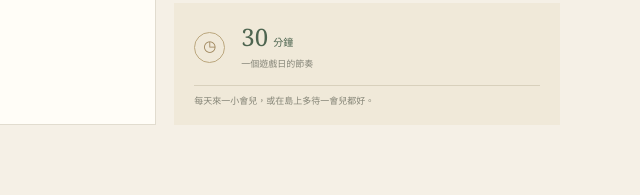
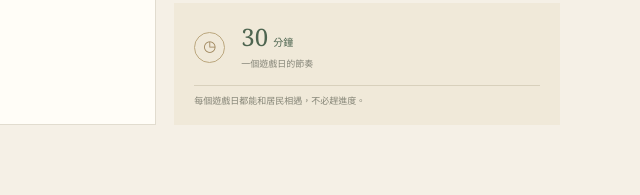
Before and after one commit to yiqing705/history-villagers, a plain HTML site: page index.html in a window 1280 px wide. Shown: the part 1365-1560 px from the top of the page, 640-1280 px from the left. Drawn offline with Linux system fonts and the light colour scheme.

Commit message:
Clarify half-hour game-day cadence

```diff
--- a/index.html
+++ b/index.html
@@ -65,7 +65,7 @@
         <div class="daily-grid">
           <article class="day-card card-large"><div class="card-topline"><span>島民來信</span><span class="card-date">星期三・午後</span></div><div class="letter-art"><div class="letter-sun"></div><div class="letter-hills"></div><div class="letter-house">⌂</div><div class="letter-flower">✿</div></div><div class="card-content"><div class="resident-label"><span class="portrait portrait-su"><img src="assets/su-shi-chibi.svg" alt="蘇軾的 Q 版造型提案" /></span><span><strong>蘇軾</strong><small>文學家・喜歡在海邊散步</small></span><span class="heart-mark">♡</span></div><p class="daily-dialogue" aria-live="polite">「我今天煮了新茶。你呢？今天有沒有遇見什麼讓你開心的小事？」</p><div class="reply-chips" role="group" aria-label="選擇回應"><button type="button" data-response="happy">今天心情不錯</button><button type="button" data-response="tired">有點累，想休息</button><button type="button" data-response="listen">先聽你說說</button><button type="button" data-response="skip">先不聊近況</button></div></div></article>
           <article class="note-card"><span class="note-icon">☼</span><div class="note-number">A / 陪伴</div><h3>你想說多少，<br />都可以。</h3><p>居民會記得你願意分享的近況。今天不想聊，也可以一起散散步。</p><a href="#care" class="text-link">看看我們怎麼關心你 <span>↗</span></a><div class="note-decoration">✳</div></article>
-          <article class="mini-stat"><span class="mini-stat-icon">◷</span><div><strong>30<span>分鐘</span></strong><p>一個遊戲日的節奏</p></div><span class="mini-stat-line"></span><small>每天來一小會兒，或在島上多待一會兒都好。</small></article>
+          <article class="mini-stat"><span class="mini-stat-icon">◷</span><div><strong>30<span>分鐘</span></strong><p>一個遊戲日的節奏</p></div><span class="mini-stat-line"></span><small>每個遊戲日都能和居民相遇，不必趕進度。</small></article>
         </div>
       </section>
 
```
Also changed, not shown: 3 other files.
